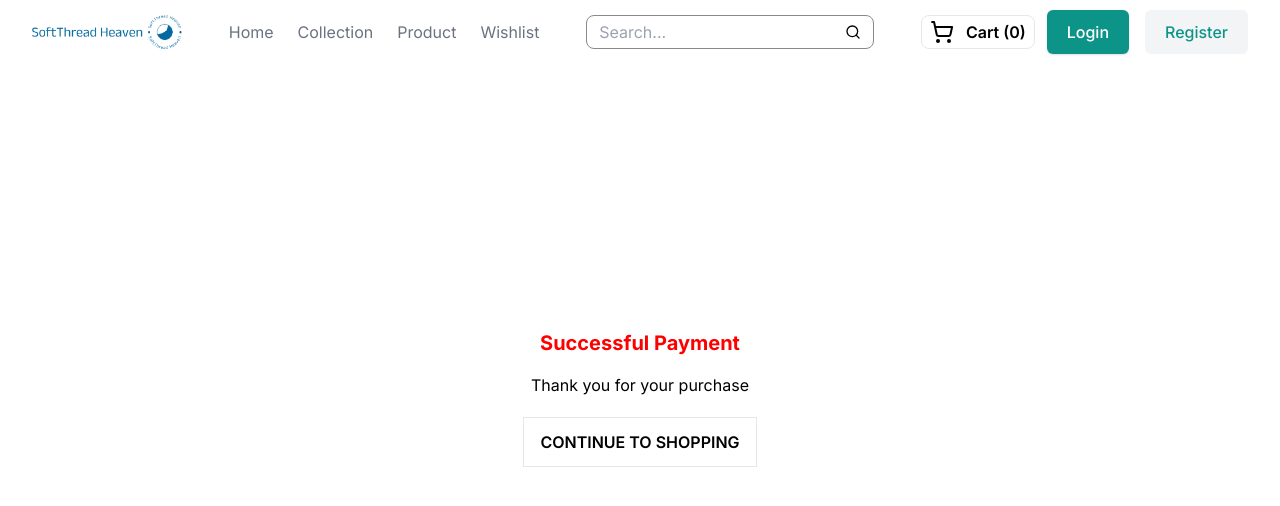
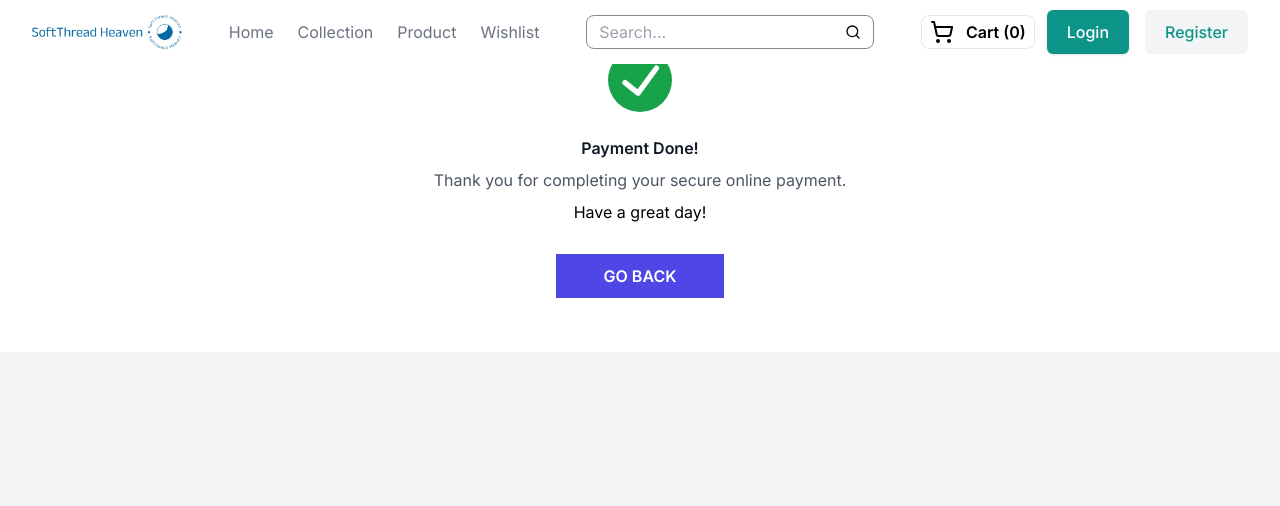
Before and after one commit to samarth-kamble-7/SoftThread_Store, a Next.js app: page /payment_success in a window 1280 px wide. Shown: the top 506 px of the page. Built offline with nearby package versions, Linux system fonts and the light colour scheme; no server answers.

Commit message:
Update page.tsx

```diff
--- a/app/(root)/payment_success/page.tsx
+++ b/app/(root)/payment_success/page.tsx
@@ -1,4 +1,4 @@
-"use client"
+"use client";
 
 import useCart from "@/lib/hooks/useCart";
 import Link from "next/link";
@@ -12,15 +12,35 @@
   }, []);
 
   return (
-    <div className="h-screen flex flex-col justify-center items-center gap-5">
-      <p className="text-heading4-bold text-red-1">Successful Payment</p>
-      <p>Thank you for your purchase</p>
-      <Link
-        href="/"
-        className="p-4 border text-base-bold hover:bg-black hover:text-white"
-      >
-        CONTINUE TO SHOPPING
-      </Link>
+    <div className="bg-gray-100 h-screen">
+      <div className="bg-white p-6  md:mx-auto">
+        <svg
+          viewBox="0 0 24 24"
+          className="text-green-600 w-16 h-16 mx-auto my-6"
+        >
+          <path
+            fill="currentColor"
+            d="M12,0A12,12,0,1,0,24,12,12.014,12.014,0,0,0,12,0Zm6.927,8.2-6.845,9.289a1.011,1.011,0,0,1-1.43.188L5.764,13.769a1,1,0,1,1,1.25-1.562l4.076,3.261,6.227-8.451A1,1,0,1,1,18.927,8.2Z"
+          ></path>
+        </svg>
+        <div className="text-center">
+          <h3 className="md:text-2xl text-base text-gray-900 font-semibold text-center">
+            Payment Done!
+          </h3>
+          <p className="text-gray-600 my-2">
+            Thank you for completing your secure online payment.
+          </p>
+          <p> Have a great day! </p>
+          <div className="py-10 text-center">
+            <Link
+              href="/products"
+              className="px-12 bg-indigo-600 hover:bg-indigo-500 text-white font-semibold py-3"
+            >
+              GO BACK
+            </Link>
+          </div>
+        </div>
+      </div>
     </div>
   );
 };
```
